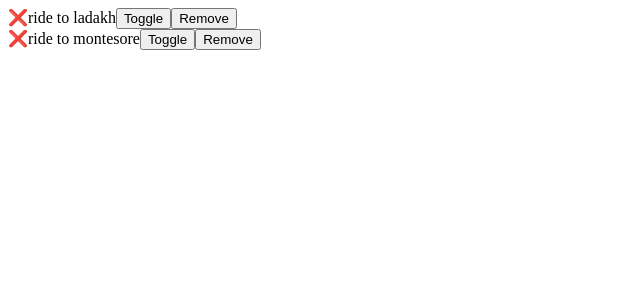
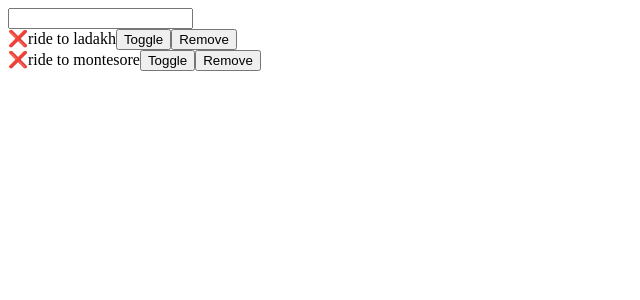
Before and after one commit to scriptingmaverick/react, a React (Vite) app in the folder vite/todo-tsx/: page / in a window 1280 px wide. Shown: the top 300 px of the page, without its empty margins (0-640 px from the left). Built offline with nearby package versions, Linux system fonts and the light colour scheme.

Commit message:
Implements dispatch and reducer functions

```diff
--- a/vite/todo-tsx/package.json
+++ b/vite/todo-tsx/package.json
@@ -10,6 +10,7 @@
     "preview": "vite preview"
   },
   "dependencies": {
+    "immer": "^11.1.4",
     "react": "^19.2.5",
     "react-dom": "^19.2.5"
   },
--- a/vite/todo-tsx/src/App.tsx
+++ b/vite/todo-tsx/src/App.tsx
@@ -1,3 +1,4 @@
+import { produce } from "immer";
 import { useState } from "react";
 
 const Task = (
@@ -16,6 +17,29 @@ const Task = (
   </div>
 );
 
+const Input = ({ addTask }: { addTask: (action: ActionProps) => void }) => {
+  const [input, setInput] = useState("");
+
+  return (
+    <form
+      onSubmit={(e) => {
+        e.preventDefault();
+        const title = input;
+        setInput("");
+        addTask({ type: Actions.ADD_TASK, title });
+      }}
+    >
+      <input
+        type="text"
+        name="task"
+        value={input}
+        id="task-name"
+        onChange={(e) => setInput(e.target.value)}
+      />
+    </form>
+  );
+};
+
 type Task = {
   title: string;
   isDone: boolean;
@@ -28,13 +52,19 @@ type TaskProps = {
   remover: (id: number) => void;
 };
 
+type ActionProps = { type: number; id?: number; title?: string };
+
+enum Actions {
+  ADD_TASK,
+}
+
 const App = () => {
   const tasksData: Task[] = [{
-    id: 1,
+    id: Date.now(),
     title: "ride to ladakh",
     isDone: false,
   }, {
-    id: 2,
+    id: Date.now(),
     title: "ride to montesore",
     isDone: false,
   }];
@@ -54,8 +84,30 @@ const App = () => {
     setTasks([...newTasks]);
   };
 
+  const reducer = (baseState: Task[], action: ActionProps): Task[] => {
+    const drafts: Task[] = produce(baseState, (x: Task): Task => x);
+
+    switch (action.type) {
+      case Actions.ADD_TASK:
+        return [...drafts, {
+          id: Date.now(),
+          title: action.title as string,
+          isDone: false,
+        }];
+    }
+
+    return drafts;
+  };
+
+  const dispatch = (action: ActionProps): void =>
+    setTasks(reducer(tasks, action));
+
+  // const addTask = (action: ActionProps): void =>
+  //   setTasks(reducer(tasks, action));
+
   return (
     <div>
+      <Input addTask={dispatch} />
       {tasks.length > 0 &&
         tasks.map((task) => (
           <Task
--- a/vite/todo-tsx/tsconfig.app.json
+++ b/vite/todo-tsx/tsconfig.app.json
@@ -18,7 +18,7 @@
     /* Linting */
     "noUnusedLocals": true,
     "noUnusedParameters": true,
-    "erasableSyntaxOnly": true,
+    "erasableSyntaxOnly": false,
     "noFallthroughCasesInSwitch": true
   },
   "include": ["src"]
--- a/vite/todo-tsx/tsconfig.node.json
+++ b/vite/todo-tsx/tsconfig.node.json
@@ -17,7 +17,7 @@
     /* Linting */
     "noUnusedLocals": true,
     "noUnusedParameters": true,
-    "erasableSyntaxOnly": true,
+    "erasableSyntaxOnly": false,
     "noFallthroughCasesInSwitch": true
   },
   "include": ["vite.config.ts"]
```
Also changed, not shown: 1 other file (tests, documents, lock files or other folders).
